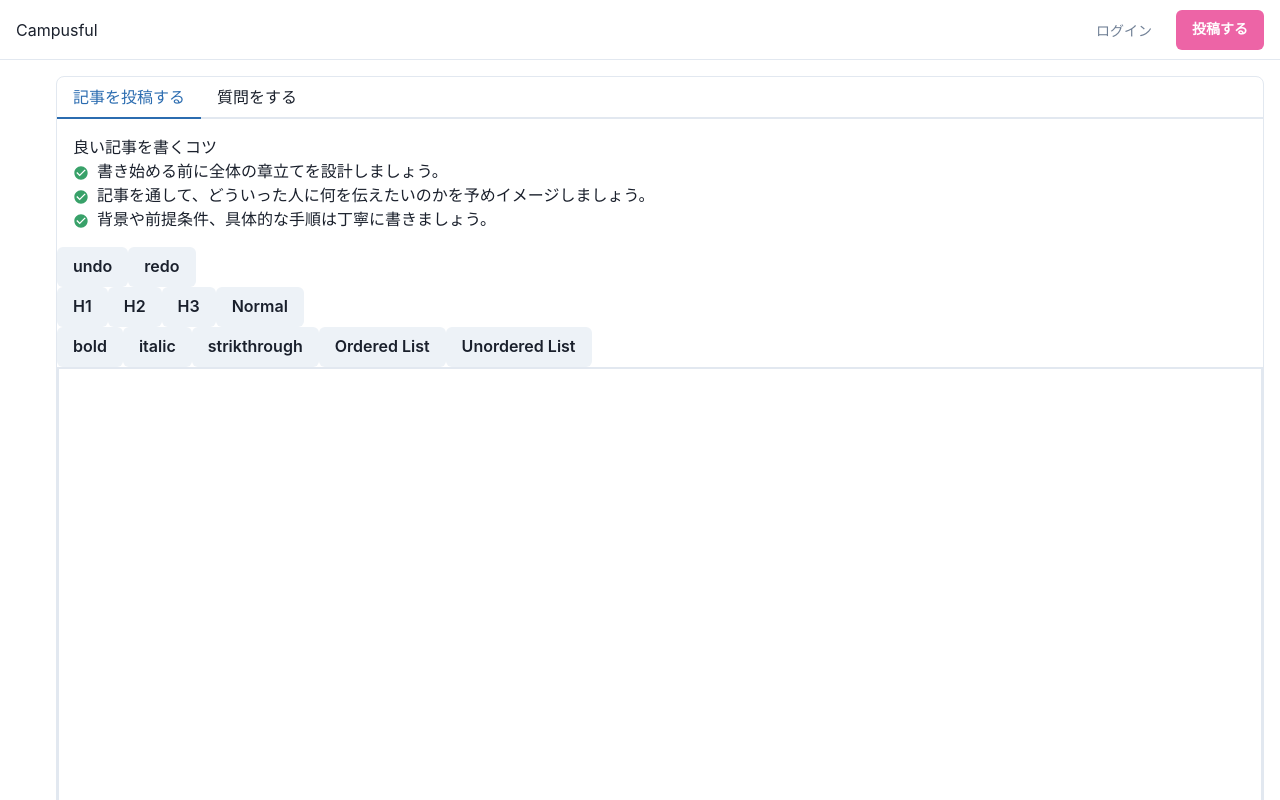
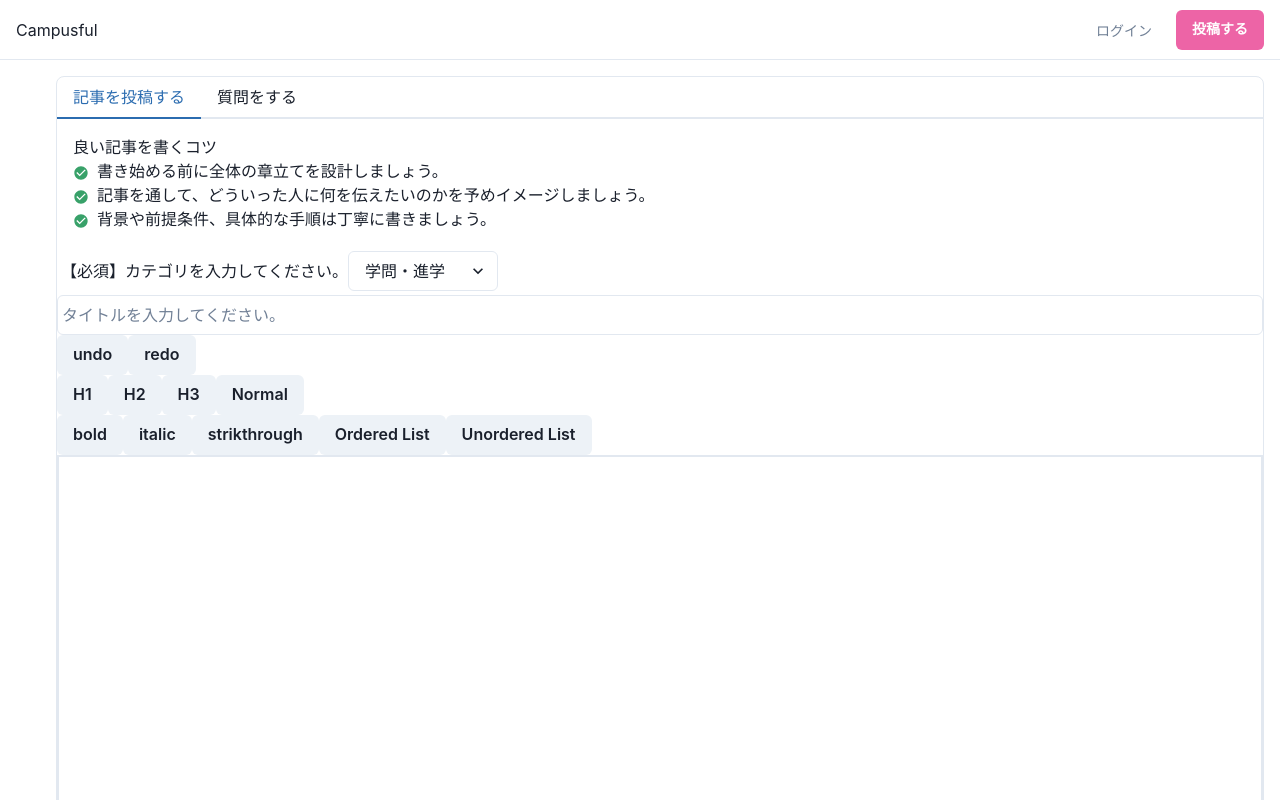
Before and after one commit to michiokoyama/campusful, a React (Create React App) app in the folder web/frontend/: page /articles/post in a window 1280 px wide. Shown: the top 800 px of the page. Built offline with nearby package versions, Linux system fonts and the light colour scheme.

Commit message:
Update: 記事投稿画面にカテゴリ入力とタイトル入力のComponentを追加する

```diff
--- a/web/frontend/src/pages/articles/post/routes/Post.tsx
+++ b/web/frontend/src/pages/articles/post/routes/Post.tsx
@@ -1,4 +1,5 @@
 import React, { ReactNode, useState } from 'react';
+import { useRecoilValue } from "recoil"
 import {
   Editor,
   EditorState,
@@ -10,10 +11,12 @@ import { Header } from '../../../../components/common/Header';
 import {
   Box,
   Button,
+  Input,
   List,
   ListItem,
   ListIcon,
   Flex,
+  Select,
   Tabs,
   TabList,
   Tab,
@@ -21,12 +24,7 @@ import {
   TabPanels,
 } from '@chakra-ui/react';
 import { MdCheckCircle } from 'react-icons/md'
-/*
-import {
-  MdCheckCircle
-} from '@chakra-ui/icons';
-*/
-
+import { categoryState } from "../../../../globalState"
 
 const InlineButtons = [
   {type: "BOLD", text: "bold"},
@@ -45,6 +43,8 @@ const PostBody = () => {
   return (
     <Box maxW='xg' borderWidth='1px' borderRadius='lg' overflow='hidden'>
       <SelectArticleType />
+      <SelectArticleCategory />
+      <ArticleTitle />
       <TextEditor />
     </Box>
   )
@@ -96,7 +96,28 @@ const SelectArticleType = () => {
       </TabPanels>
     </Tabs>
   )
+}
 
+// 記事のカテゴリ（学問、留学、サークルなど）
+const SelectArticleCategory = () => {
+  const categories = useRecoilValue(categoryState)
+  return (
+    <Flex p={1} alignItems={'center'}>
+      <Box>【必須】カテゴリを入力してください。</Box>
+      <Select maxW={150}>
+        {categories.map((category) => {
+          return (<option value={category.id}>{category.name}</option>)
+        })}
+      </Select>
+    </Flex>
+  )
+}
+
+// 記事のカテゴリ（学問、留学、サークルなど）
+const ArticleTitle = () => {
+  return (
+    <Input p={1} placeholder='タイトルを入力してください。' />
+  )
 }
 
 const TextEditor = () => {
```
